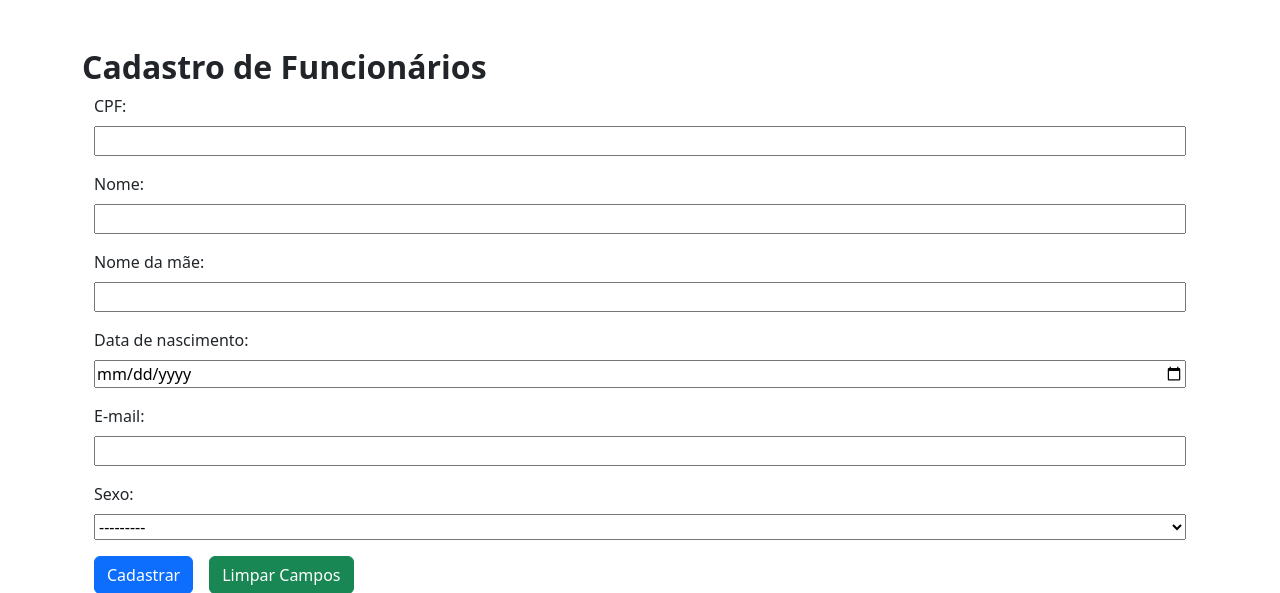
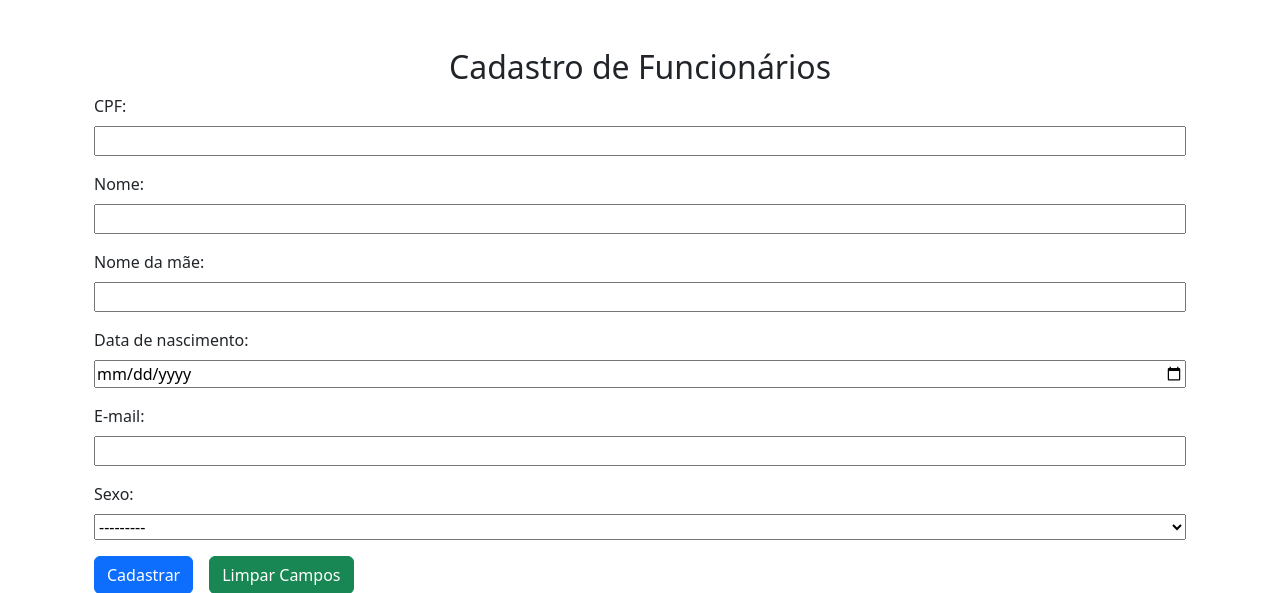
Before and after one commit to MarcosSerra1/unigestao, a Django app: page /register/ in a window 1280 px wide. Shown: the part 81-674 px from the top of the page. Run offline with Django 5.2, Linux system fonts and the light colour scheme; data that the repository does not hold is empty; some libraries are stand-ins or nearby versions.

Commit message:
fix: centered the title

```diff
--- a/employees/templates/register_person.html
+++ b/employees/templates/register_person.html
@@ -18,8 +18,8 @@
             </div>
         </div>
     </nav>
-    <div class="container d-flex justify-content-center d-flex flex-column mt-5">
-        <h2 class="fw-bold register_title">Cadastro de Funcionários</h2>
+    <div class="container d-flex justify-content-center align-items-center flex-column mt-5">
+        <h2 class="fw-light text-align-center">Cadastro de Funcionários</h2>
         <div class="container">
             <form method="post">
                 {% csrf_token %}
```
